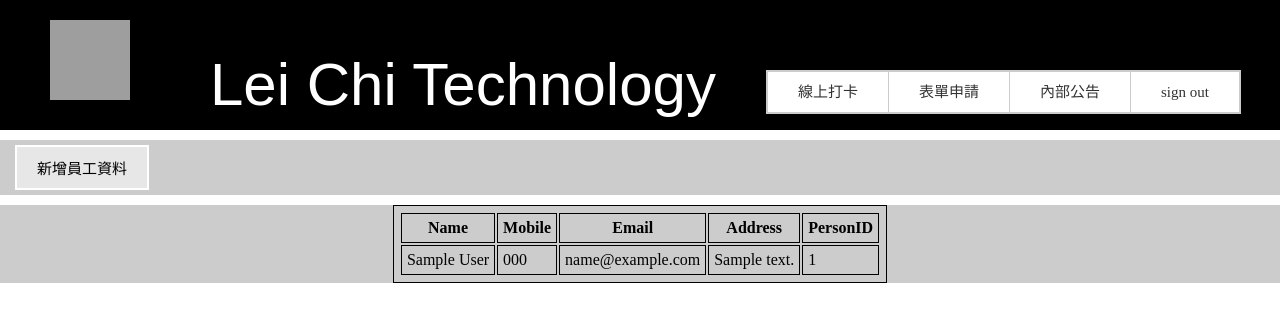
After one commit to StefanyChen/LC_ERP, a PHP site: page /selectEmployee.php in a window 1280 px wide. The commit adds this page. Shown: the top 322 px of the page. Run offline with PHP 8.4, Linux system fonts and the light colour scheme; tables that the repository leaves empty or names only in its code hold one stand-in row (values such as "Sample post"); grey boxes are pictures that could not be loaded.

Commit message:
0727-1407
1. 人員頁面及新增資料code
2. 修復下拉表單

```diff
--- a/allowance.php
+++ b/allowance.php
@@ -48,12 +48,13 @@
 		<p class="leftside" style="color:white;font-size:60px;margin-left:80px;font-family:Arial;margin-top:30px;margin-bottom:0px">Lei Chi Technology</p>
 		<ul class="drop-down-menu">
 			<li><a href="#">線上打卡</a></li>
-			<li><a href="#">表單申請</a></li>
+			<li><a href="#">表單申請</a>
 			<ul>
 				<li><a href="leave.php">請假申請</a></li>
 				<li><a href="travel.php">出差申請</a></li>
 				<li><a href="allowance.php">差旅費申請</a></li>
 			</ul>
+			</li>
 			<li><a href="index.php">內部公告</a></li>
 			<li><a href="logout.php">sign out</a></li>
 		</ul>
--- a/leave.php
+++ b/leave.php
@@ -48,12 +48,13 @@
 		<p class="leftside" style="color:white;font-size:60px;margin-left:80px;font-family:Arial;margin-top:30px;margin-bottom:0px">Lei Chi Technology</p>
 		<ul class="drop-down-menu">
 			<li><a href="#">線上打卡</a></li>
-			<li><a href="#">表單申請</a></li>
+			<li><a href="#">表單申請</a>
 			<ul>
 				<li><a href="leave.php">請假申請</a></li>
 				<li><a href="travel.php">出差申請</a></li>
 				<li><a href="allowance.php">差旅費申請</a></li>
 			</ul>
+			</li>
 			<li><a href="index.php">內部公告</a></li>
 			<li><a href="logout.php">sign out</a></li>
 		</ul>
--- /dev/null
+++ b/selectEmployee.php
@@ -0,0 +1,97 @@
+<!DOCTYPE html>
+<html>
+<head>
+	<title>員工資料</title>
+	<meta charset="UTF-8">
+	<link rel="stylesheet" href="index-style.css">
+	<link rel="stylesheet" href="travel-style.css">
+	<style>
+		table, th, td {
+		border: 1px solid black;
+		padding:5px;
+		margin:auto;
+		font-family:Microsoft JhengHei;}
+	</style>
+<script type="text/javascript">
+function showStuff(id, btn) {
+	if(document.getElementById(id).style.display == 'block')
+	{
+		document.getElementById(id).style.display = 'none';
+		btn.value="新增員工資料";
+	}
+	else{
+		document.getElementById(id).style.display = 'block';
+		btn.value="取消";
+	}
+
+    // hide the lorem ipsum text
+}
+</script>
+</head>
+<body>
+	<div class="top-black">
+		<a href="index.php">
+			<img class="leftside" src="http://www.lctech.com.tw/wp-content/uploads/bfi_thumb/%E6%9C%AA%E5%91%BD%E5%90%8D-1-%E6%8B%B7%E8%B2%9D-31w65e1o8bhj94p9q5patm@2x.png" width="80" height="80">
+		</a>
+		<p class="leftside" style="color:white;font-size:60px;margin-left:80px;font-family:Arial;margin-top:30px;margin-bottom:0px">Lei Chi Technology</p>
+		<ul class="drop-down-menu">
+			<li><a href="#">線上打卡</a></li>
+			<li><a href="#">表單申請</a>
+				<ul>
+				<li><a href="leave.php">請假申請</a></li>
+				<li><a href="travel.php">出差申請</a></li>
+				<li><a href="allowance.php">差旅費申請</a></li>
+				</ul>
+			</li>
+			<li><a href="index.php">內部公告</a></li>
+			<li><a href="logout.php">sign out</a></li>
+		</ul>
+	</div>
+	<div style="background-color:#CCC;margin: 10px auto;width:100%;height:90%;padding:5px 5px">
+	<input class="btn" type="button" name="Submit2" value="新增員工資料" onclick="showStuff('memeber', this)"><br>
+	<form id="memeber" method="post" action="insertData.php" style="display:none;font-family:Microsoft JhengHei;font-size:20px;margin-left:10px" >
+		姓名<input class="input_text" type="text" name="name" value="" =><br>
+		電話<input class="input_text" type="text" name="mobile" value=""><br>
+		信箱<input class="input_text" type="text" name="email" value=""><br>
+		地址<input class="input_text" type="text" name="address" value=""><br>
+		身分證字號<input class="input_text" type="text" name="personID" value=""><br>
+		<button class="btn" type="submit">送出表單</button>
+	</form>
+	</div>
+	<div style="background-color:#CCC;margin:auto;width:100%;height:90%">
+	<?php
+	$servername = "localhost";
+	$username = "root";
+	$password = "Chen1010";
+	$dbname = "peopleresource";
+
+	$conn = new mysqli($servername, $username, $password, $dbname);
+	// Check connection
+	if ($conn->connect_error) {
+		die("Connection failed: " . $conn->connect_rror);
+	}
+
+	$sql = "SELECT name,mobile,email,address,personID FROM employee";
+	$result = $conn->query($sql);
+
+	if ($result->num_rows > 0)
+	{	// output data of each row
+		echo "<table><tr><th>Name</th><th>Mobile</th><th>Email</th><th>Address</th><th>PersonID</th></tr>";
+		while($row = $result->fetch_assoc())
+		{
+			echo "<tr><td>"."$row[name]"."</td>
+					<td>"."$row[mobile]"."</td>
+					<td>"."$row[email]"."</td>
+					<td>"."$row[address]"."</td>
+					<td>"."$row[personID]"."</td>
+					</tr>";
+		}
+	}
+	else {
+		echo "0 results";
+	}
+	$conn->close();
+	?>
+</div>
+</body>
+</html>
--- a/travel.php
+++ b/travel.php
@@ -48,12 +48,13 @@
 		<p class="leftside" style="color:white;font-size:60px;margin-left:80px;font-family:Arial;margin-top:30px;margin-bottom:0px">Lei Chi Technology</p>
 		<ul class="drop-down-menu">
 			<li><a href="#">線上打卡</a></li>
-			<li><a href="#">表單申請</a></li>
+			<li><a href="#">表單申請</a>
 			<ul>
 				<li><a href="leave.php">請假申請</a></li>
 				<li><a href="travel.php">出差申請</a></li>
 				<li><a href="allowance.php">差旅費申請</a></li>
 			</ul>
+			</li>
 			<li><a href="index.php">內部公告</a></li>
 			<li><a href="logout.php">sign out</a></li>
 		</ul>
```
Also changed, not shown: index.php (+4 -3 lines), insertData.php (added, +28 -0 lines).
